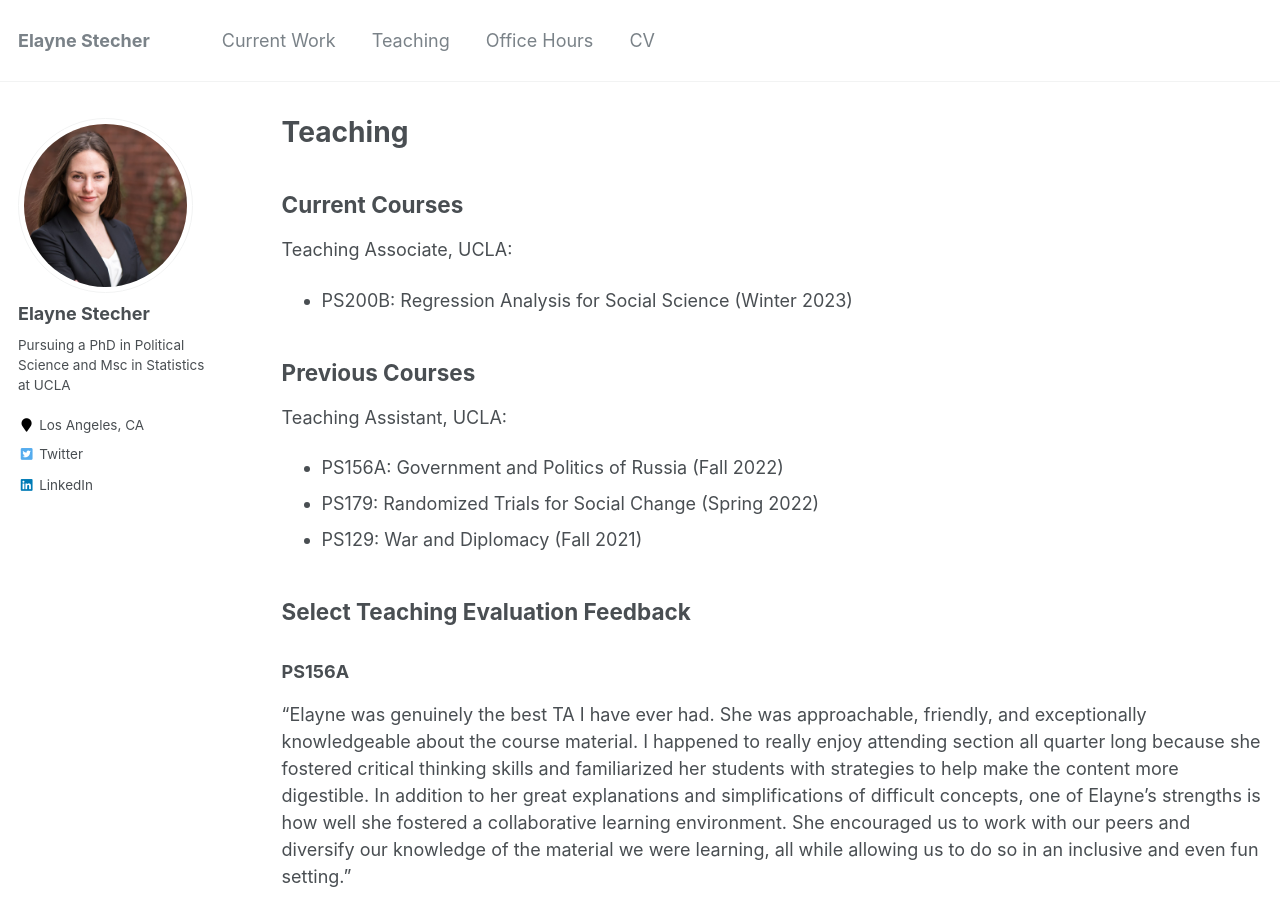
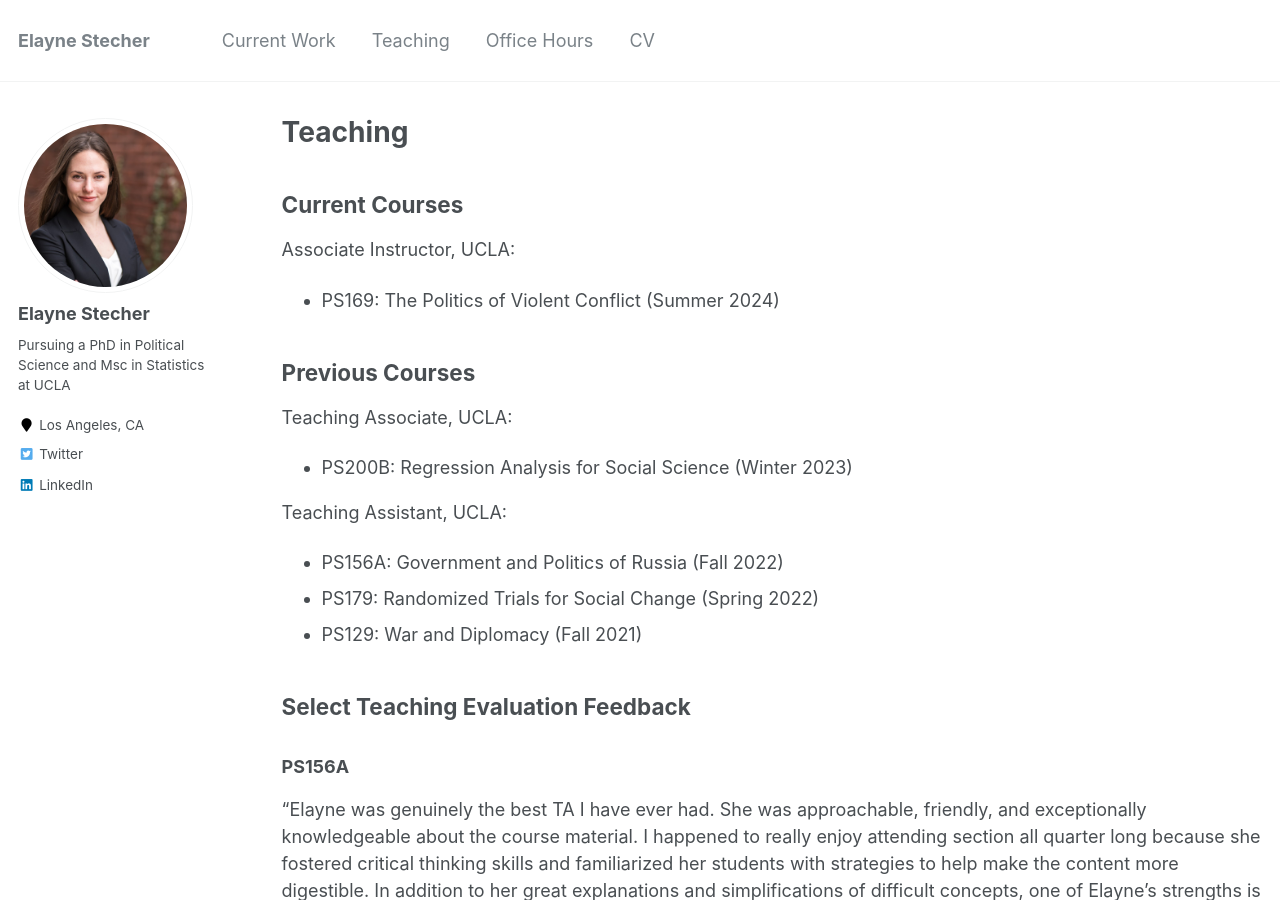
Before and after one commit to estech01/estech01.github.io, a Jekyll site: the page built from _pages/teaching.md, in a window 1280 px wide and 900 px high. Built offline with Jekyll 4.4.1, drawn with Linux system fonts in a browser that asks for light colours.

Commit message:
Update teaching.md

```diff
--- a/_pages/teaching.md
+++ b/_pages/teaching.md
@@ -7,10 +7,13 @@
 
 ## Current Courses
 
+Associate Instructor, UCLA:
+- PS169: The Politics of Violent Conflict (Summer 2024)
+
+## Previous Courses
+
 Teaching Associate, UCLA:
 - PS200B: Regression Analysis for Social Science (Winter 2023)
-
-## Previous Courses
 
 Teaching Assistant, UCLA:
 - PS156A: Government and Politics of Russia (Fall 2022)
@@ -23,20 +26,9 @@
 
 "Elayne was genuinely the best TA I have ever had. She was approachable, friendly, and exceptionally
 knowledgeable about the course material. I happened to really enjoy attending section all quarter long
-because she fostered critical thinking skills and familiarized her students with strategies to help make
-the content more digestible. In addition to her great explanations and simplifications of difficult concepts,
-one of Elayne's strengths is how well she fostered a collaborative learning environment. She
-encouraged us to work with our peers and diversify our knowledge of the material we were learning, all
-while allowing us to do so in an inclusive and even fun setting."
+because she fostered critical thinking skills and familiarized her students with strategies to help make the content more digestible. In addition to her great explanations and simplifications of difficult concepts, one of Elayne's strengths is how well she fostered a collaborative learning environment. She encouraged us to work with our peers and diversify our knowledge of the material we were learning, all while allowing us to do so in an inclusive and even fun setting."
 
-"Elayne is simply an incredible TA. On top of all else that she does, she dedicated her time to make sure
-we succeeded in the class. The structure of her discussion sections consisted of a combination of small
-group work and large group discussions. I felt this perfectly allowed everyone to feel comfortable
-speaking out to the whole class, and I felt like my understanding of the readings always expanded with
-discussion with my peers. Outside of this, she was always understanding of our workload and tried to
-help us as much as possible by giving us reading and studying techniques. In my opinion, she is also
-quite a funny and enjoyable person, she always made discussion section light despite it's late time in
-the day."
+"Elayne is simply an incredible TA. On top of all else that she does, she dedicated her time to make sure we succeeded in the class. The structure of her discussion sections consisted of a combination of small group work and large group discussions. I felt this perfectly allowed everyone to feel comfortable speaking out to the whole class, and I felt like my understanding of the readings always expanded with discussion with my peers. Outside of this, she was always understanding of our workload and tried to help us as much as possible by giving us reading and studying techniques. In my opinion, she is also quite a funny and enjoyable person, she always made discussion section light despite it's late time in the day."
 
 ### PS179
 
```
